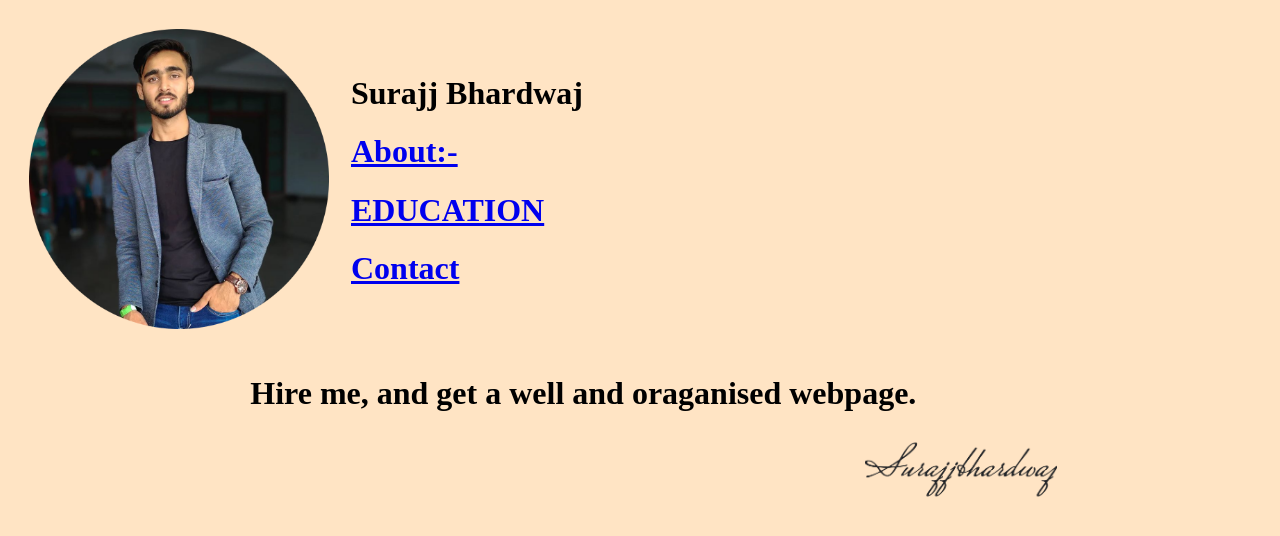
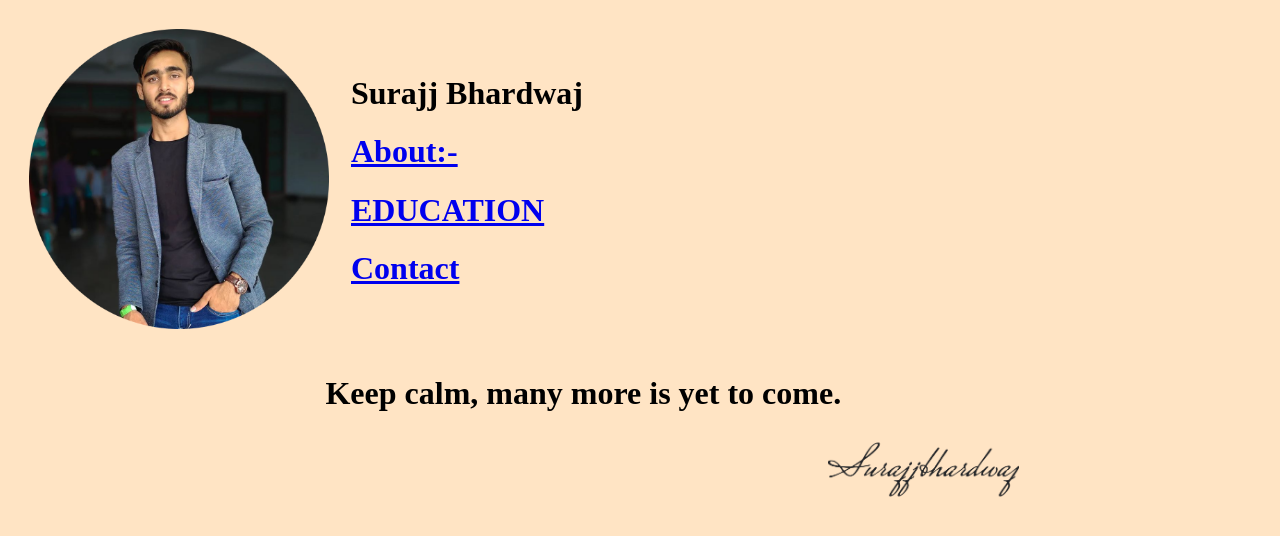
Before and after one commit to SurajjBhardwaj/the-first-one, a plain HTML site: page index.html in a window 1280 px wide. Drawn offline with Linux system fonts and the light colour scheme.

Commit message:
rewrite the quote

```diff
--- a/index.html
+++ b/index.html
@@ -28,9 +28,9 @@
     </tr>
     </table><tr>
     <center>
-      <h1 style="margin-left: -3cm; margin-right: 0cm; ">Hire me, and get a well and oraganised webpage.</h1>
+      <h1 style="margin-left: -3cm; margin-right: 0cm; ">Keep calm, many more is yet to come.</h1>
       <a href="https://www.instagram.com/surajjbhardwaj/"
-        ><img src="surajj original.png" sizes="2" style="margin-left: 17cm;""
+        ><img src="surajj original.png" sizes="2" style="margin-left: 15cm;""
         height="70cm" alt="surajjbhardwaj"></a
       >
     </center></tr>
```
